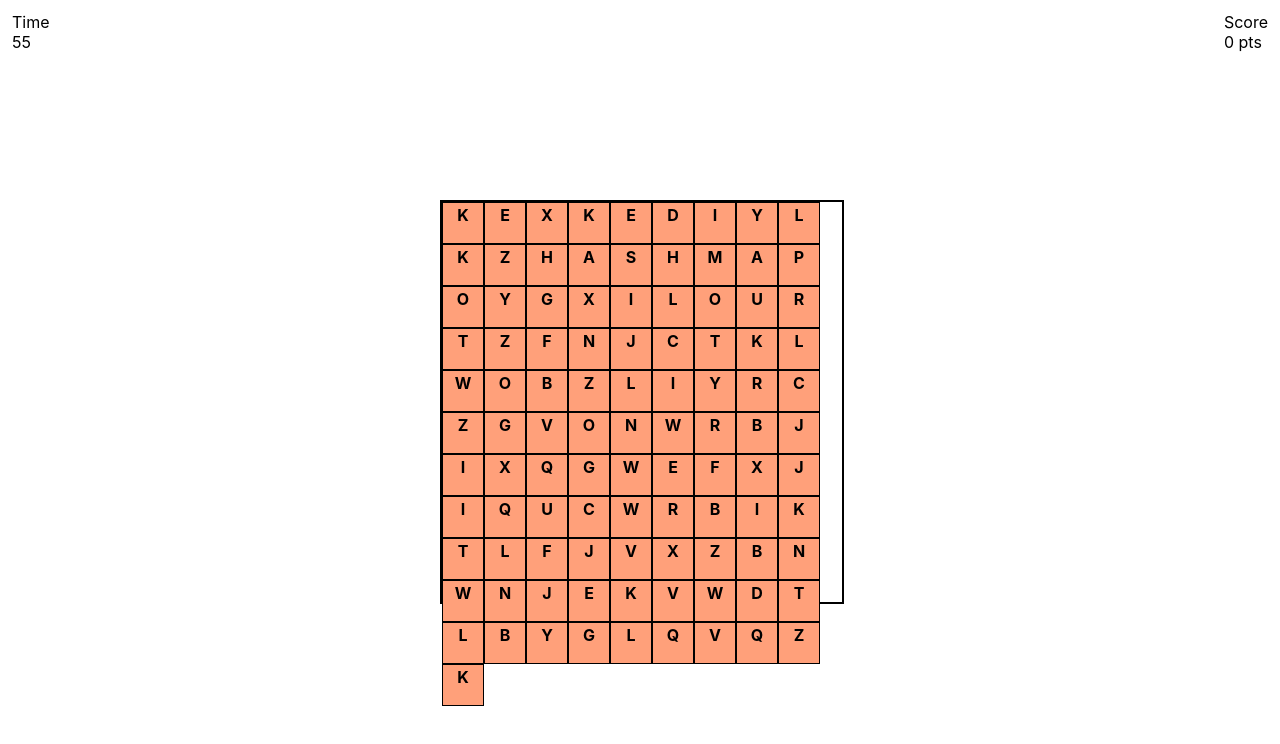
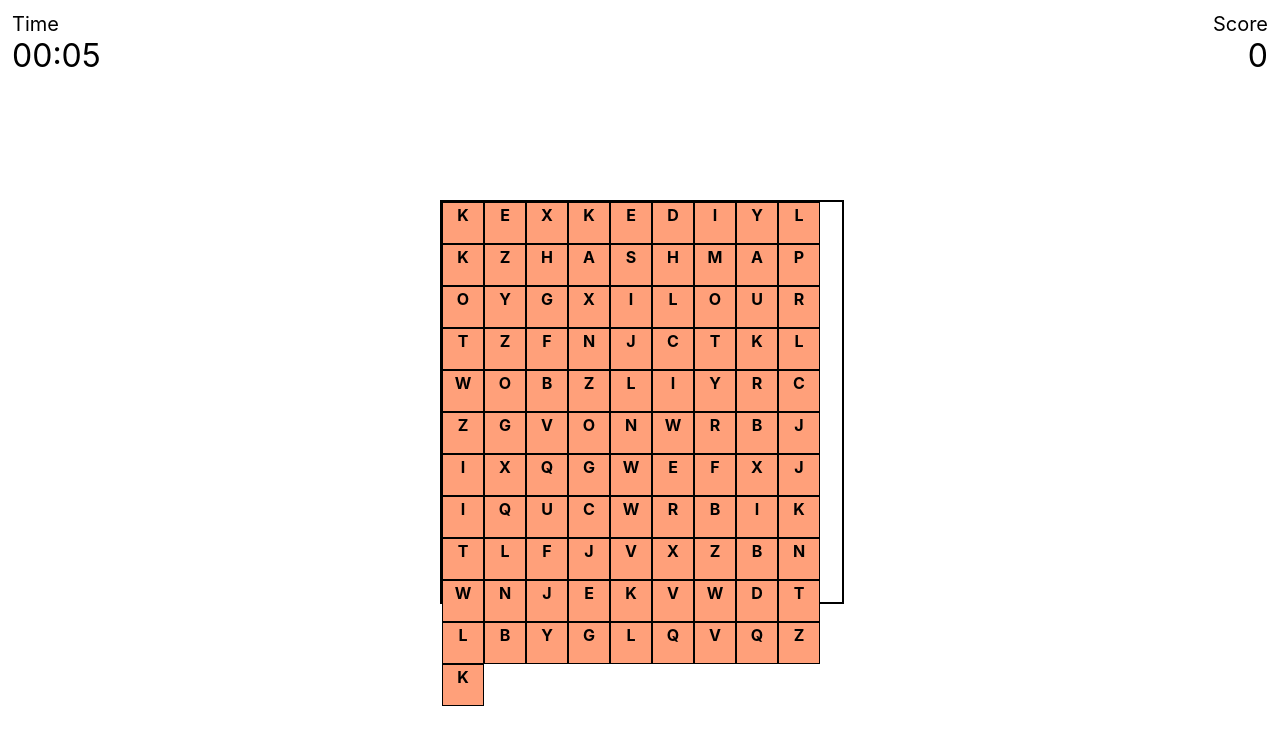
Before and after one commit to gamesfordev/wordmasters, a React (Create React App) app: page /game in a window 1280 px wide. Shown: the top 744 px of the page. Built offline with nearby package versions, Linux system fonts and the light colour scheme; the HTML template or start-up script is replaced by a standard one.

Commit message:
Game interface changes

```diff
--- a/src/components/game-screen/game-board/GameBoard.js
+++ b/src/components/game-screen/game-board/GameBoard.js
@@ -1,4 +1,5 @@
 import React, { Component } from 'react'
+import  { Redirect } from 'react-router-dom'
 import './GameBoard.css'
 import BoardItem from './board-item/BoardItem';
 import Words from '../../../gamedata/words'
@@ -11,7 +12,8 @@ class GameBoard extends Component {
     currentWord = "";
     currentCorrectWord = "";
     score = 0;
-    time = 60;
+    time = 10;
+    running = true;
 
     constructor() {
         super();
@@ -61,6 +63,9 @@ class GameBoard extends Component {
 
     endGame() {
         clearInterval(this.mainLoop);
+        localStorage.setItem('game_data', JSON.stringify({
+            score: this.score
+        }));
     }
 
     nextChallenge() {
@@ -76,6 +81,9 @@ class GameBoard extends Component {
         console.log('Tick');
         this.time --;
         this.props.updateTime(this.time);
+        if(this.time == 0) {
+            this.running = false;
+        }
     }
 
     createBoard(N, word) {
@@ -117,6 +125,9 @@ class GameBoard extends Component {
     }
 
     render() {
+        if(!this.running) {
+            return <Redirect to="/end"></Redirect>;
+        }
         return <div className='game-box'>
                 {
                     this.state.items.map((elem) => {
--- a/src/components/game-screen/left-panel/LeftPanel.css
+++ b/src/components/game-screen/left-panel/LeftPanel.css
@@ -3,3 +3,11 @@
     left: 12px;
     top: 12px;
 }
+
+.left-panel .label {
+    font-size: 20px;
+}
+
+.left-panel .value {
+    font-size: 32px;
+}
--- a/src/components/game-screen/left-panel/LeftPanel.js
+++ b/src/components/game-screen/left-panel/LeftPanel.js
@@ -9,9 +9,10 @@ class LeftPanel extends Component {
 
 
     render() {
+        let time = parseInt((this.props.time / 60)).toString().padStart(2, '0') + ":" + (this.props.time % 60).toString().padStart(2, '0');
         return <div className="left-panel">
-            <div>Time</div>
-            <div>{this.props.time}</div>
+            <div className="label">Time</div>
+            <div className="value">{time}</div>
         </div>;
     }
 }
--- a/src/components/game-screen/right-panel/RightPanel.css
+++ b/src/components/game-screen/right-panel/RightPanel.css
@@ -3,3 +3,13 @@
     right: 12px;
     top: 12px;
 }
+
+.right-panel .label {
+    font-size: 20px;
+    text-align: right;
+}
+
+.right-panel .value {
+    font-size: 32px;
+    text-align: right;
+}
--- a/src/components/game-screen/right-panel/RightPanel.js
+++ b/src/components/game-screen/right-panel/RightPanel.js
@@ -10,8 +10,8 @@ class RightPanel extends Component {
 
     render() {
         return <div className="right-panel">
-            <div>Score</div>
-            <div>{this.props.score} pts</div>
+            <div className="label">Score</div>
+            <div className="value">{this.props.score}</div>
         </div>;
     }
 }
```
